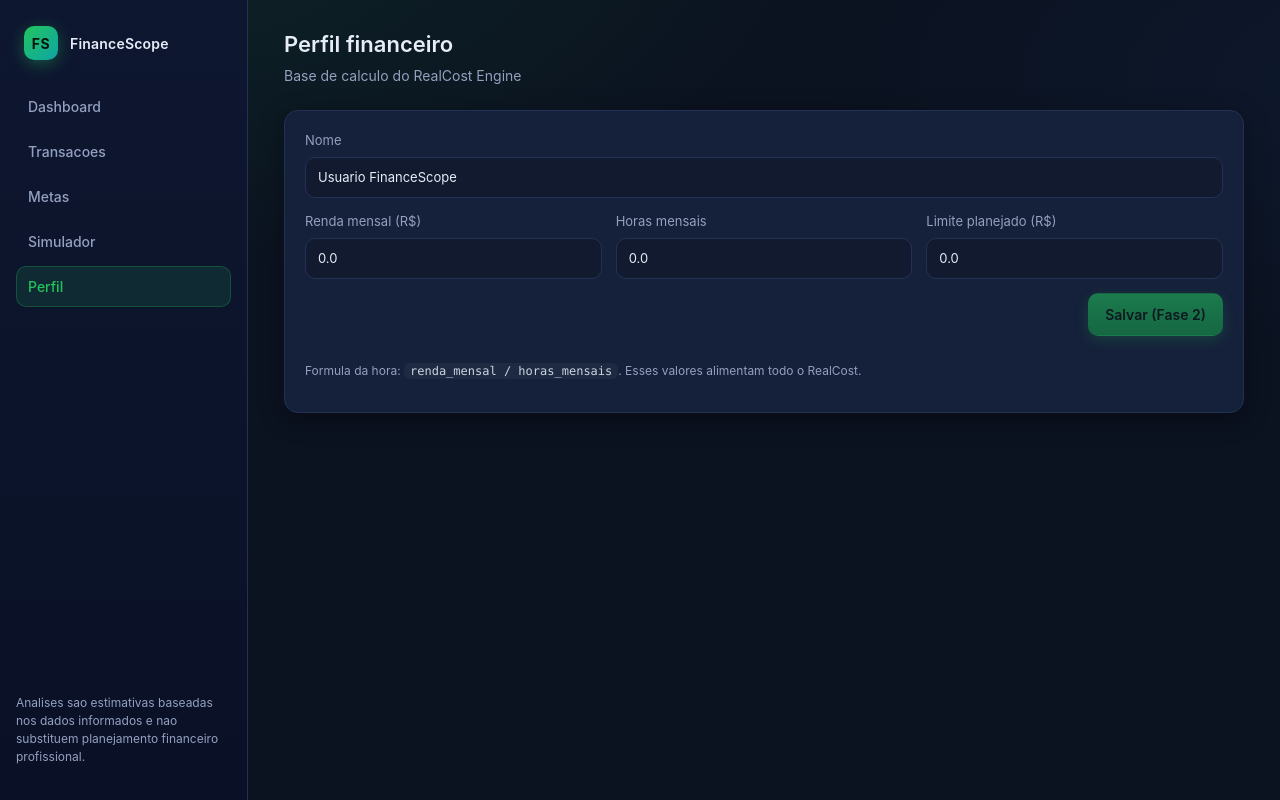
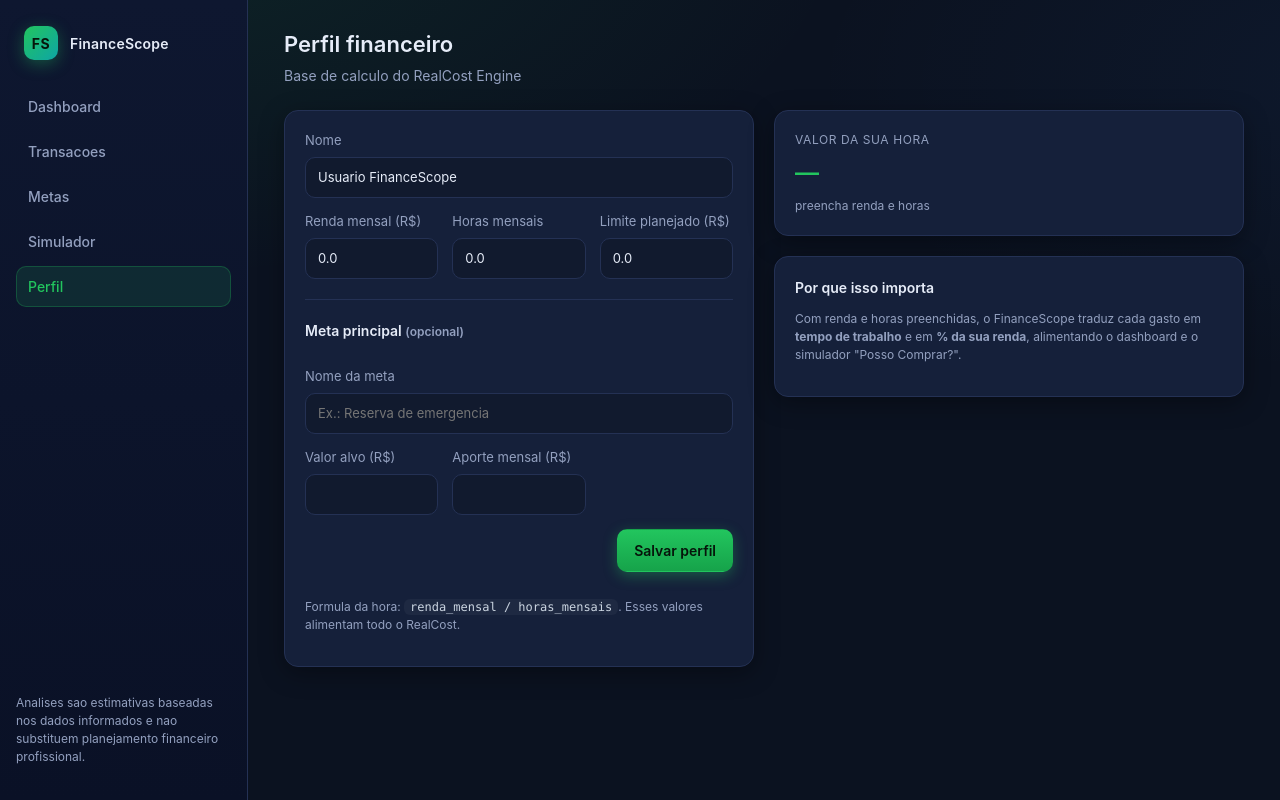
Before and after one commit to BrunoCarreiroCS/FinanceScope, a Flask app: page /perfil in a window 1280 px wide. Run offline with Flask 3, Linux system fonts and the light colour scheme; data comes from the database, SQL or seed files in the repository; data that the repository does not hold is empty.

Commit message:
feat(fase-2): perfil financeiro funcional com validacoes
- Rota /perfil GET/POST com padrao Post-Redirect-Get
- Salva renda, horas, limite e meta principal no SQLite
- Validacao server-side por campo (numeros, obrigatorios, alvo > 0)
- utils/forms.py: parsing de decimais (aceita virgula ou ponto)
- Mensagens flash (sucesso/erro) renderizadas no layout
- Card 'valor da hora' calculado pelo RealCost + preview ao vivo via JS

Criterio de aceite da Fase 2: perfil salva os dados e validacoes
impedem valores invalidos.

```diff
--- a/app/app.py
+++ b/app/app.py
@@ -2,11 +2,21 @@
 
 Sem login: usamos um usuario fixo (id=1) criado pelo schema.sql.
 """
-from flask import Flask, render_template, g
+from flask import Flask, render_template, redirect, url_for, request, flash, g
 
 import database
+from utils import finance
+from utils.forms import parse_decimal
 
 DEFAULT_USER_ID = 1
+
+
+def get_main_goal(db, user_id):
+    """Meta principal = goal com priority=1 (mais alta). Pode nao existir."""
+    return db.execute(
+        "SELECT * FROM goals WHERE user_id = ? AND priority = 1 ORDER BY id LIMIT 1",
+        (user_id,),
+    ).fetchone()
 
 
 def create_app():
@@ -16,7 +26,12 @@ def create_app():
 
     @app.context_processor
     def inject_globals():
-        return {"app_name": "FinanceScope"}
+        hourly = None
+        if getattr(g, "user", None):
+            hourly = finance.hourly_value(
+                g.user["monthly_income"], g.user["monthly_hours"]
+            )
+        return {"app_name": "FinanceScope", "current_hourly": hourly}
 
     @app.before_request
     def load_user():
@@ -34,9 +49,102 @@ def create_app():
     def dashboard():
         return render_template("dashboard.html", active="dashboard")
 
-    @app.route("/perfil")
+    @app.route("/perfil", methods=["GET", "POST"])
     def perfil():
-        return render_template("perfil.html", active="perfil")
+        db = database.get_db()
+        main_goal = get_main_goal(db, DEFAULT_USER_ID)
+
+        if request.method == "POST":
+            errors = {}
+            form = {
+                "name": (request.form.get("name") or "").strip(),
+                "monthly_income": request.form.get("monthly_income", ""),
+                "monthly_hours": request.form.get("monthly_hours", ""),
+                "monthly_limit": request.form.get("monthly_limit", ""),
+                "goal_name": (request.form.get("goal_name") or "").strip(),
+                "goal_target": request.form.get("goal_target", ""),
+                "goal_contribution": request.form.get("goal_contribution", ""),
+            }
+
+            if not form["name"]:
+                errors["name"] = "Informe um nome."
+
+            income, e = parse_decimal(form["monthly_income"])
+            if e:
+                errors["monthly_income"] = e
+            hours, e = parse_decimal(form["monthly_hours"])
+            if e:
+                errors["monthly_hours"] = e
+            limit, e = parse_decimal(form["monthly_limit"])
+            if e:
+                errors["monthly_limit"] = e
+
+            # Meta principal e opcional; se qualquer campo for preenchido, validamos o conjunto.
+            goal_filled = any([form["goal_name"], form["goal_target"], form["goal_contribution"]])
+            target = contribution = None
+            if goal_filled:
+                if not form["goal_name"]:
+                    errors["goal_name"] = "Informe o nome da meta."
+                target, e = parse_decimal(form["goal_target"])
+                if e:
+                    errors["goal_target"] = e
+                elif not target or target <= 0:
+                    errors["goal_target"] = "O valor alvo deve ser maior que zero."
+                contribution, e = parse_decimal(form["goal_contribution"])
+                if e:
+                    errors["goal_contribution"] = e
+
+            if errors:
+                flash("Verifique os campos destacados.", "error")
+                return render_template(
+                    "perfil.html", active="perfil",
+                    form=form, errors=errors, main_goal=main_goal,
+                ), 400
+
+            db.execute(
+                """UPDATE users
+                   SET name = ?, monthly_income = ?, monthly_hours = ?,
+                       monthly_limit = ?, updated_at = CURRENT_TIMESTAMP
+                   WHERE id = ?""",
+                (form["name"], income, hours, limit, DEFAULT_USER_ID),
+            )
+
+            if goal_filled:
+                if main_goal:
+                    db.execute(
+                        """UPDATE goals
+                           SET name = ?, target_amount = ?, monthly_contribution = ?,
+                               updated_at = CURRENT_TIMESTAMP
+                           WHERE id = ?""",
+                        (form["goal_name"], target, contribution or 0, main_goal["id"]),
+                    )
+                else:
+                    db.execute(
+                        """INSERT INTO goals
+                           (user_id, name, target_amount, current_amount,
+                            monthly_contribution, priority)
+                           VALUES (?, ?, ?, 0, ?, 1)""",
+                        (DEFAULT_USER_ID, form["goal_name"], target, contribution or 0),
+                    )
+
+            db.commit()
+            flash("Perfil salvo com sucesso.", "success")
+            return redirect(url_for("perfil"))
+
+        # GET: pre-preenche com dados do banco.
+        user = g.user
+        form = {
+            "name": user["name"] if user else "",
+            "monthly_income": user["monthly_income"] if user else 0,
+            "monthly_hours": user["monthly_hours"] if user else 0,
+            "monthly_limit": user["monthly_limit"] if user else 0,
+            "goal_name": main_goal["name"] if main_goal else "",
+            "goal_target": main_goal["target_amount"] if main_goal else "",
+            "goal_contribution": main_goal["monthly_contribution"] if main_goal else "",
+        }
+        return render_template(
+            "perfil.html", active="perfil", form=form, errors={}, main_goal=main_goal,
+        )
 
     @app.route("/transacoes")
     def transacoes():
--- a/app/static/css/style.css
+++ b/app/static/css/style.css
@@ -117,6 +117,7 @@ code { font-family: ui-monospace, Menlo, Consolas, monospace; color: #cbd5e1; ba
 .kpi-value { font-size: 24px; font-weight: 600; font-variant-numeric: tabular-nums; }
 .kpi-value.income  { color: var(--income); }
 .kpi-value.expense { color: var(--expense); }
+.kpi-value.accent  { color: var(--accent); }
 
 .chart-placeholder {
   height: 220px; border: 1px dashed var(--border); border-radius: var(--radius-sm);
@@ -154,6 +155,21 @@ code { font-family: ui-monospace, Menlo, Consolas, monospace; color: #cbd5e1; ba
 .toolbar input:disabled, .toolbar select:disabled { opacity: 0.55; cursor: not-allowed; }
 
 .form-actions { display: flex; gap: 10px; justify-content: flex-end; }
+
+.field-error { color: #f87171; font-size: 12px; }
+.divider { border: none; border-top: 1px solid var(--border); margin: 6px 0; }
+
+.side-col { display: flex; flex-direction: column; gap: 20px; }
+
+/* --- Flash messages ----------------------------------------------------- */
+
+.flash-area { display: flex; flex-direction: column; gap: 10px; margin-bottom: 18px; }
+.flash {
+  padding: 12px 16px; border-radius: var(--radius-sm);
+  font-size: 13px; border: 1px solid var(--border);
+}
+.flash-success { background: rgba(34,197,94,0.12);  color: #4ade80; border-color: rgba(34,197,94,0.3); }
+.flash-error   { background: rgba(239,68,68,0.12);  color: #f87171; border-color: rgba(239,68,68,0.3); }
 
 /* --- Buttons ------------------------------------------------------------ */
 
--- a/app/static/js/app.js
+++ b/app/static/js/app.js
@@ -1,8 +1,31 @@
 // FinanceScope - interacoes de interface.
-// Por enquanto apenas placeholders; Chart.js e validacoes chegam nas Fases 3-6.
 
 document.addEventListener("DOMContentLoaded", () => {
-  // Marca a navegacao ativa via classe is-active (server-side ja define),
-  // este hook fica reservado para realces dinamicos futuros.
   console.debug("FinanceScope UI pronta");
+  initHourlyPreview();
 });
+
+// Perfil: calcula "valor da hora" ao vivo (renda_mensal / horas_mensais).
+function initHourlyPreview() {
+  const income = document.getElementById("income");
+  const hours = document.getElementById("hours");
+  const out = document.getElementById("hourly-value");
+  const hint = document.getElementById("hourly-hint");
+  if (!income || !hours || !out) return;
+
+  const update = () => {
+    const r = parseFloat(income.value);
+    const h = parseFloat(hours.value);
+    if (!r || !h || h <= 0) {
+      out.textContent = "—";
+      if (hint) hint.textContent = "preencha renda e horas";
+      return;
+    }
+    const value = r / h;
+    out.textContent = "R$ " + value.toFixed(2).replace(".", ",");
+    if (hint) hint.textContent = "por hora trabalhada/estudada";
+  };
+
+  income.addEventListener("input", update);
+  hours.addEventListener("input", update);
+}
--- a/app/templates/base.html
+++ b/app/templates/base.html
@@ -41,6 +41,16 @@
         </div>
       </header>
 
+      {% with messages = get_flashed_messages(with_categories=true) %}
+        {% if messages %}
+          <div class="flash-area">
+            {% for category, msg in messages %}
+              <div class="flash flash-{{ category }}">{{ msg }}</div>
+            {% endfor %}
+          </div>
+        {% endif %}
+      {% endwith %}
+
       <section class="content">
         {% block content %}{% endblock %}
       </section>
--- a/app/templates/perfil.html
+++ b/app/templates/perfil.html
@@ -4,29 +4,56 @@
 {% block page_subtitle %}Base de calculo do RealCost Engine{% endblock %}
 
 {% block content %}
+<div class="grid grid-2">
   <div class="card form-card">
-  <form method="post" class="form" autocomplete="off">
+    <form method="post" class="form" autocomplete="off" id="perfil-form">
       <div class="form-row">
         <label>Nome
-        <input type="text" name="name" value="{{ g.user.name if g.user else '' }}" required />
+          <input type="text" name="name" value="{{ form.name }}" required />
         </label>
+        {% if errors.name %}<span class="field-error">{{ errors.name }}</span>{% endif %}
       </div>
+
       <div class="form-grid">
         <label>Renda mensal (R$)
           <input type="number" step="0.01" min="0" name="monthly_income"
-               value="{{ g.user.monthly_income if g.user else 0 }}" />
+                 id="income" value="{{ form.monthly_income }}" />
+          {% if errors.monthly_income %}<span class="field-error">{{ errors.monthly_income }}</span>{% endif %}
         </label>
         <label>Horas mensais
           <input type="number" step="0.5" min="0" name="monthly_hours"
-               value="{{ g.user.monthly_hours if g.user else 0 }}" />
+                 id="hours" value="{{ form.monthly_hours }}" />
+          {% if errors.monthly_hours %}<span class="field-error">{{ errors.monthly_hours }}</span>{% endif %}
         </label>
         <label>Limite planejado (R$)
           <input type="number" step="0.01" min="0" name="monthly_limit"
-               value="{{ g.user.monthly_limit if g.user else 0 }}" />
+                 value="{{ form.monthly_limit }}" />
+          {% if errors.monthly_limit %}<span class="field-error">{{ errors.monthly_limit }}</span>{% endif %}
         </label>
       </div>
+
+      <hr class="divider" />
+      <h3 class="card-title">Meta principal <span class="muted small">(opcional)</span></h3>
+      <div class="form-row">
+        <label>Nome da meta
+          <input type="text" name="goal_name" value="{{ form.goal_name }}"
+                 placeholder="Ex.: Reserva de emergencia" />
+        </label>
+        {% if errors.goal_name %}<span class="field-error">{{ errors.goal_name }}</span>{% endif %}
+      </div>
+      <div class="form-grid">
+        <label>Valor alvo (R$)
+          <input type="number" step="0.01" min="0" name="goal_target" value="{{ form.goal_target }}" />
+          {% if errors.goal_target %}<span class="field-error">{{ errors.goal_target }}</span>{% endif %}
+        </label>
+        <label>Aporte mensal (R$)
+          <input type="number" step="0.01" min="0" name="goal_contribution" value="{{ form.goal_contribution }}" />
+          {% if errors.goal_contribution %}<span class="field-error">{{ errors.goal_contribution }}</span>{% endif %}
+        </label>
+      </div>
+
       <div class="form-actions">
-      <button type="submit" class="btn btn-primary" disabled>Salvar (Fase 2)</button>
+        <button type="submit" class="btn btn-primary">Salvar perfil</button>
       </div>
       <p class="muted small">
         Formula da hora: <code>renda_mensal / horas_mensais</code>.
@@ -34,4 +61,32 @@
       </p>
     </form>
   </div>
+
+  <div class="side-col">
+    <div class="card kpi">
+      <span class="kpi-label">Valor da sua hora</span>
+      <span class="kpi-value accent" id="hourly-value">
+        {% if current_hourly %}R$ {{ '%.2f'|format(current_hourly) }}{% else %}—{% endif %}
+      </span>
+      <span class="kpi-hint muted small" id="hourly-hint">
+        {% if current_hourly %}por hora trabalhada/estudada{% else %}preencha renda e horas{% endif %}
+      </span>
+    </div>
+
+    <div class="card">
+      <h3 class="card-title">Por que isso importa</h3>
+      <p class="muted small">
+        Com renda e horas preenchidas, o FinanceScope traduz cada gasto em
+        <strong>tempo de trabalho</strong> e em <strong>% da sua renda</strong>,
+        alimentando o dashboard e o simulador "Posso Comprar?".
+      </p>
+      {% if main_goal %}
+      <p class="muted small">
+        Meta atual: <strong>{{ main_goal.name }}</strong> —
+        alvo R$ {{ '%.2f'|format(main_goal.target_amount) }}.
+      </p>
+      {% endif %}
+    </div>
+  </div>
+</div>
 {% endblock %}
```
Also changed, not shown: app/utils/forms.py (added, +40 -0 lines), README.md. Lines whose indentation alone changed are shown as unchanged.
